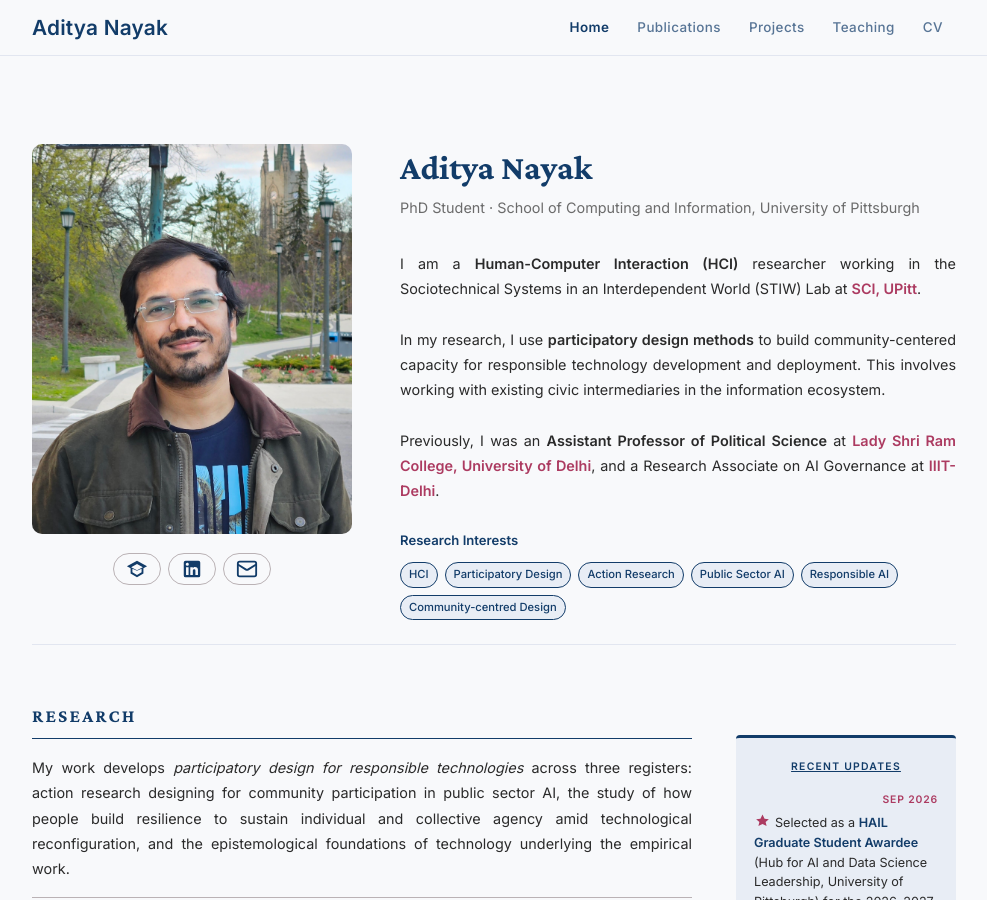
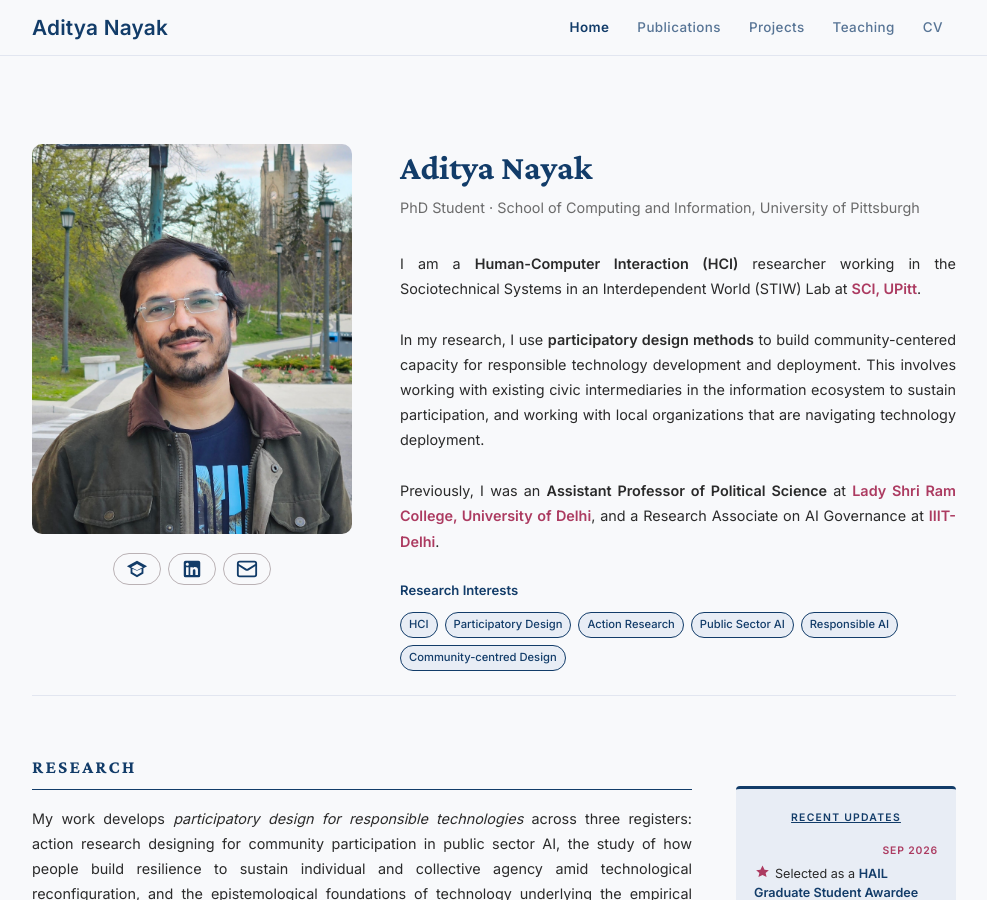
Before and after one commit to adityanayak-info/adityanayak-info.github.io, a Jekyll site: the page built from index.md, in a window 1280 px wide and 900 px high. Shown: the whole window, without its empty margins (146-1133 px from the left). Built offline with Jekyll 4.4.1, drawn with Linux system fonts in a browser that asks for light colours.

Commit message:
Enhance research description in default.html
Expanded on the role of civic intermediaries and local organizations in technology deployment.

```diff
--- a/_layouts/default.html
+++ b/_layouts/default.html
@@ -182,7 +182,7 @@
 
             <hr class="profile-rule">
 
-            <p>In my research, I use <strong>participatory design methods</strong> to build community-centered capacity for responsible technology development and deployment. This involves working with existing civic intermediaries in the information ecosystem.</p>
+            <p>In my research, I use <strong>participatory design methods</strong> to build community-centered capacity for responsible technology development and deployment. This involves working with existing civic intermediaries in the information ecosystem to sustain participation, and working with local organizations that are navigating technology deployment.</p>
 
             <hr class="profile-rule">
 
```
